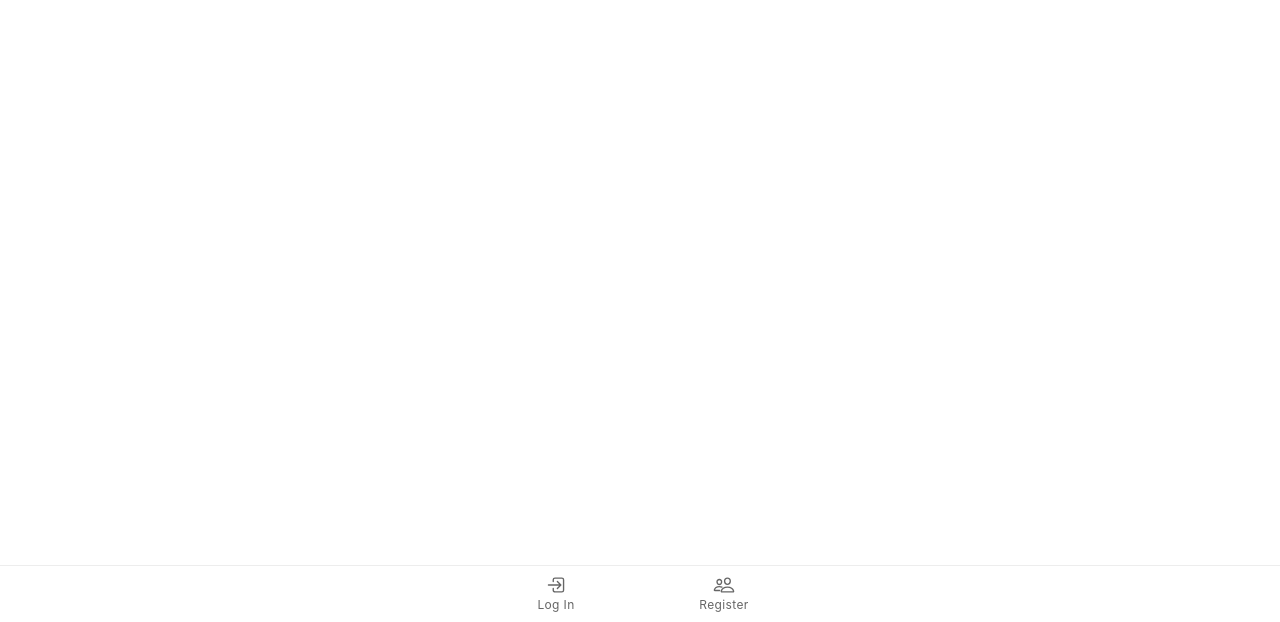
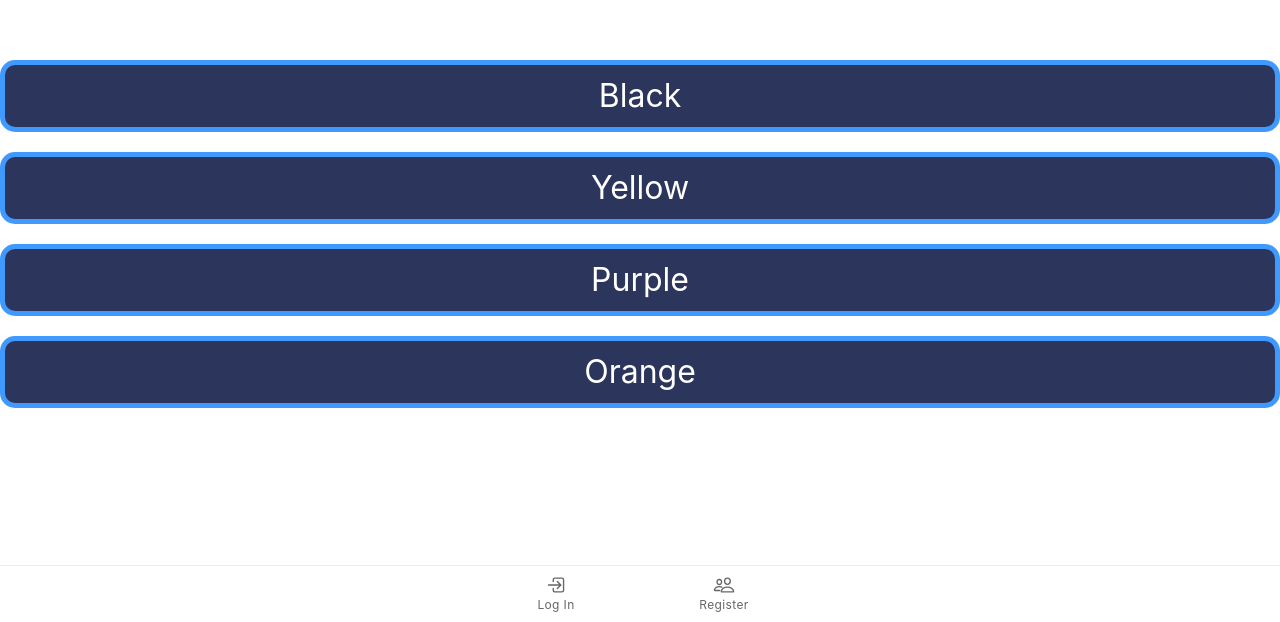
Before and after one commit to TheBobu/BrainyTrainyMobile, a React (Create React App) app: page /quiz in a window 1280 px wide. Shown: the part 178-800 px from the top of the page. Built offline with nearby package versions, Linux system fonts and the light colour scheme.

Commit message:
quiz react done

```diff
--- a/src/AppRoutes.tsx
+++ b/src/AppRoutes.tsx
@@ -18,6 +18,7 @@ import Register from './pages/Auth/Register';
 import Logout from './pages/Auth/Logout';
 import Matching from './pages/Games/Matching';
 import TodoList from './pages/TodoList';
+import Quiz from './pages/Games/Quiz/Quiz';
 
 const AppRoutes: React.FC = () => {
     const { isAuthenticated } = useAuth();
@@ -36,6 +37,9 @@ const AppRoutes: React.FC = () => {
                     </Route>
                     <Route exact path="/matching">
                         {isAuthenticated ? <Matching /> : <Redirect to="/login" />}
+                    </Route>
+                    <Route exact path="/quiz">
+                        {!isAuthenticated ? <Quiz /> : <Redirect to="/login" />}
                     </Route>
                     <Route exact path="/login">
                         {!isAuthenticated ? <Login /> : <Redirect to="/" />}
--- /dev/null
+++ b/src/pages/Games/Quiz/Quiz.css
@@ -0,0 +1,52 @@
+.score-section {
+  font-size: 30px;
+  align-items: center;
+  color: #fafafa;
+}
+
+/* QUESTION/TIMER/LEFT SECTION */
+.question-section {
+  width: 100%;
+  position: relative;
+}
+
+.question-count {
+  margin-bottom: 20px;
+}
+
+.question-count span {
+  font-size: 28px;
+}
+
+.question-text {
+  font-size: 2em;
+  margin-bottom: 10%;
+}
+
+
+/* ANSWERS/RIGHT SECTION */
+.answer-section {
+  width: 100%;
+  display: flex;
+  flex-direction: column;
+  justify-content: space-between;
+}
+
+button {
+  width: 100%;
+  font-size: 2em;
+  color: #ffffff;
+  background-color: #2c365c;
+  border-radius: 15px;
+  padding: 15px;
+  border: 5px solid #4099ff;
+  margin-bottom: 20px;
+}
+
+button:hover {
+  background-color: #555e7d;
+}
+
+button:focus {
+  outline: none;
+}
--- /dev/null
+++ b/src/pages/Games/Quiz/Quiz.tsx
@@ -0,0 +1,81 @@
+import { useState } from "react";
+import "./Quiz.css";
+const Quiz: React.FC = () => {
+  const questions = [
+    {
+      questionText: "Care este culoarea preferata a Andreei",
+      answerOptions: [
+        { answerText: "Black", isCorrect: false },
+        { answerText: "Yellow", isCorrect: false },
+        { answerText: "Purple", isCorrect: true },
+        { answerText: "Orange", isCorrect: false },
+      ],
+    },
+    {
+      questionText: "Who is president of US?",
+      answerOptions: [
+        { answerText: "Biden", isCorrect: true },
+        { answerText: "Elon Musk", isCorrect: false },
+        { answerText: "Bill Gates", isCorrect: false },
+        { answerText: "Trump", isCorrect: false },
+      ],
+    },
+    {
+      questionText: "The react was created by which company?",
+      answerOptions: [
+        { answerText: "Facebook", isCorrect: true },
+        { answerText: "Intel", isCorrect: false },
+        { answerText: "Amazon", isCorrect: false },
+        { answerText: "Microsoft", isCorrect: false },
+      ],
+    },
+  ];
+
+  const [currentQuestion, setCurrentQuestion] = useState(0);
+  const [showScore, setShowScore] = useState(false);
+  const [score, setScore] = useState(0);
+
+  const handleAnswerOptionClick = (isCorrect: any) => {
+    if (isCorrect) {
+      setScore(score + 1);
+    }
+
+    const nextQuestion = currentQuestion + 1;
+    if (nextQuestion < questions.length) {
+      setCurrentQuestion(nextQuestion);
+    } else {
+      setShowScore(true);
+    }
+  };
+  return (
+    <div className="app">
+      {showScore ? (
+        <div className="score-section">
+          You scored {score} out of {questions.length}
+        </div>
+      ) : (
+        <>
+          <div className="question-section  text-white">
+            <div className="question-count   text-right text-white">
+              <span>Question {currentQuestion + 1}</span>/{questions.length}
+            </div>
+            <div className="question-text text-white text-center">
+              {questions[currentQuestion].questionText}
+            </div>
+          </div>
+          <div className="answer-section text-white text-center">
+            {questions[currentQuestion].answerOptions.map((answerOption) => (
+              <button
+                onClick={() => handleAnswerOptionClick(answerOption.isCorrect)}
+              >
+                {answerOption.answerText}
+              </button>
+            ))}
+          </div>
+        </>
+      )}
+    </div>
+  );
+};
+
+export default Quiz;
--- /dev/null
+++ b/src/pages/Games/Quiz/index.tsx
@@ -0,0 +1,24 @@
+import { IonContent, IonHeader, IonPage, IonTitle, IonToolbar } from '@ionic/react';
+import Quiz from './Quiz';
+
+const Puzzle:React.FC = () => {
+    return (
+        <IonPage>
+            <IonHeader>
+                <IonToolbar>
+                    <IonTitle>Puzzle</IonTitle>
+                </IonToolbar>
+            </IonHeader>
+            <IonContent fullscreen>
+                <IonHeader collapse="condense">
+                    <IonToolbar>
+                        <IonTitle size="large">Puzzle</IonTitle>
+                    </IonToolbar>
+                </IonHeader>
+                <Quiz/>
+            </IonContent>
+        </IonPage>
+        )
+}
+
+export default Puzzle;
--- a/src/pages/TodoList/Chart/index.tsx
+++ b/src/pages/TodoList/Chart/index.tsx
@@ -38,7 +38,7 @@ const ChartBar = (props:any) => {
           style={{ height: barFillHeight }}
         ></div>
       </div>
-      <div className='chart-bar__label'>{props.label}</div>
+      <div className='chart-bar_label'>{props.label}</div>
     </div>
   );
 };
```
